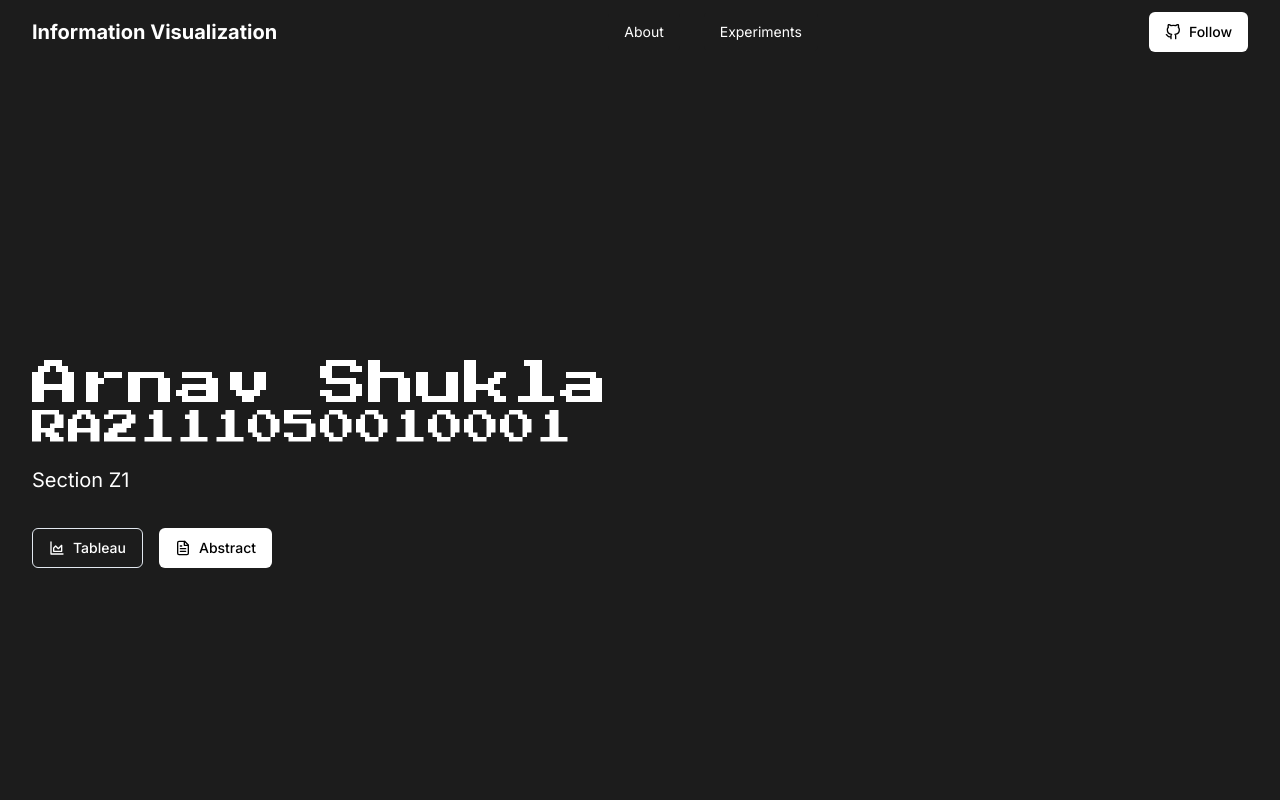
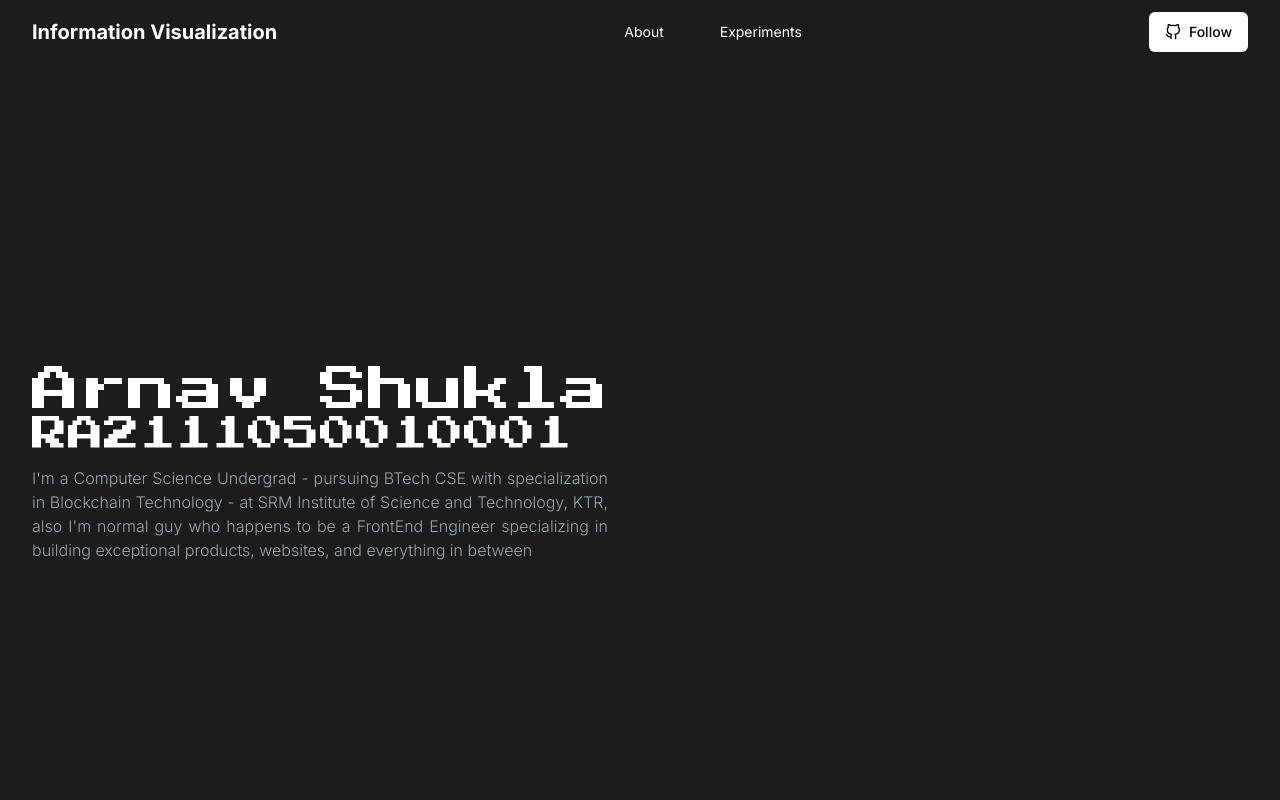
Before and after one commit to thelordzeus/info-viz, a Next.js app: page / in a window 1280 px wide. Shown: the top 800 px of the page. Built offline with nearby package versions, Linux system fonts and the light colour scheme.

Commit message:
minor changes

```diff
--- a/components/Hero.jsx
+++ b/components/Hero.jsx
@@ -3,7 +3,7 @@ import { AreaChart, FileText } from "lucide-react";
 
 export default function Hero() {
   return (
-    <section className="">
+    <section className="" id="About">
       <div className="mx-auto max-w-screen-xl px-4 py-32 lg:flex lg:h-screen lg:items-center">
         <div className="ml-4 max-w-xl text-left">
           <h1 className="text-3xl  sm:text-5xl font-title text-white">
@@ -12,19 +12,13 @@ export default function Hero() {
           <h1 className="text-xl  sm:text-4xl font-title text-white">
             RA2111050010001
           </h1>
-
-          <p className="mt-4 sm:text-xl/relaxed text-white">Section Z1</p>
-
-          <div className="mt-8 flex flex-wrap justify-left gap-4">
-            <Button variant="outline" className="bg-[#1c1c1c] text-white  ">
-              <AreaChart className="mr-2 h-4 w-4 " />
-              Tableau
-            </Button>
-            <Button className="bg-white hover:bg-white">
-              <FileText className="mr-2 h-4 w-4 bg-white text-black" />
-              <span className="text-black bg-white">Abstract</span>
-            </Button>
-          </div>
+          <p className="text-gray-400 font-light text-justify mt-3">
+            I&apos;m a Computer Science Undergrad - pursuing BTech CSE with
+            specialization in Blockchain Technology - at SRM Institute of
+            Science and Technology, KTR, also I&apos;m normal guy who happens to
+            be a FrontEnd Engineer specializing in building exceptional
+            products, websites, and everything in between
+          </p>
         </div>
       </div>
     </section>
--- a/components/layouts/Navbar.jsx
+++ b/components/layouts/Navbar.jsx
@@ -11,7 +11,7 @@ import {
 
 export default function Navbar() {
   return (
-    <header className="bg-white">
+    <header className="bg-white sticky top-0 z-50">
       <div className="mx-auto max-w-screen-xl px-4 sm:px-6 lg:px-8">
         <div className="flex h-16 items-center justify-between">
           <div className="md:flex md:items-center md:gap-12">
@@ -28,7 +28,7 @@ export default function Navbar() {
                 <li>
                   <a
                     className="text-white transition hover:bg-white hover:text-black px-4 py-3 rounded-md"
-                    href="/"
+                    href="#About"
                   >
                     About
                   </a>
```
